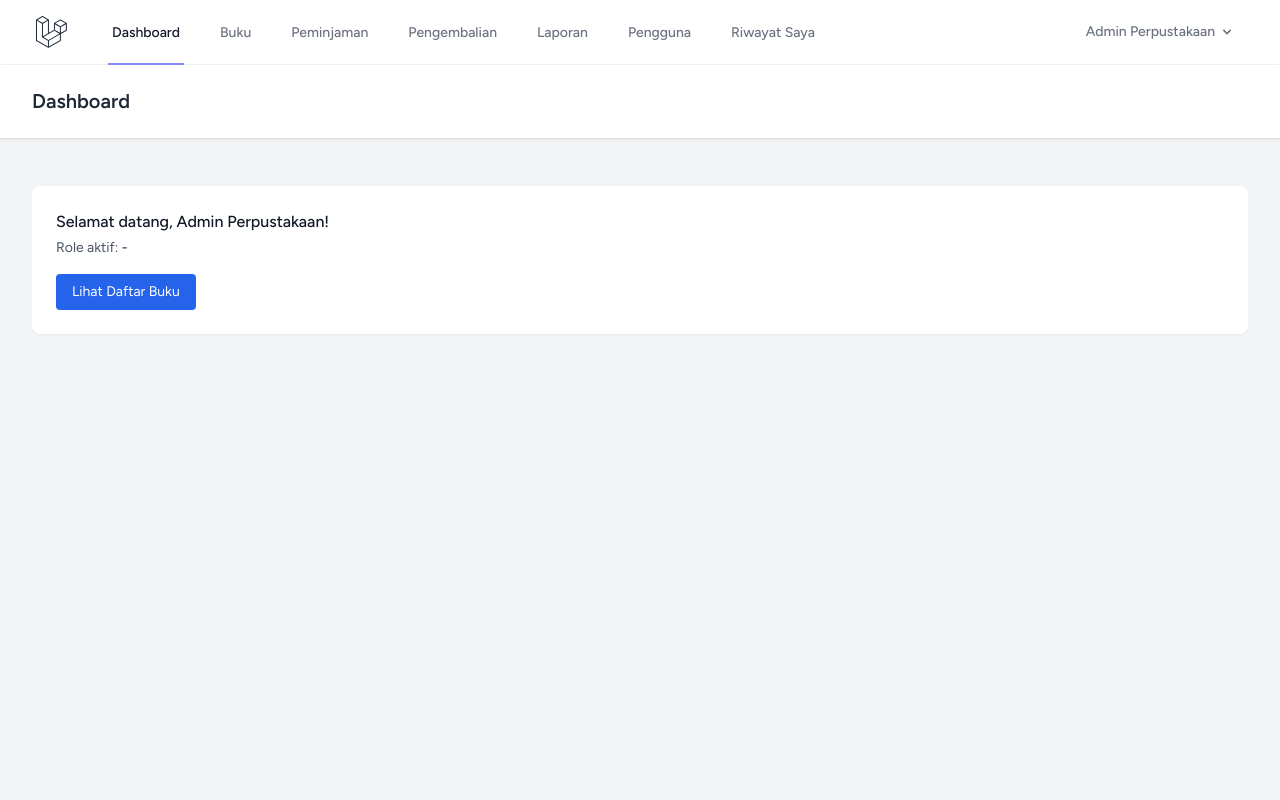
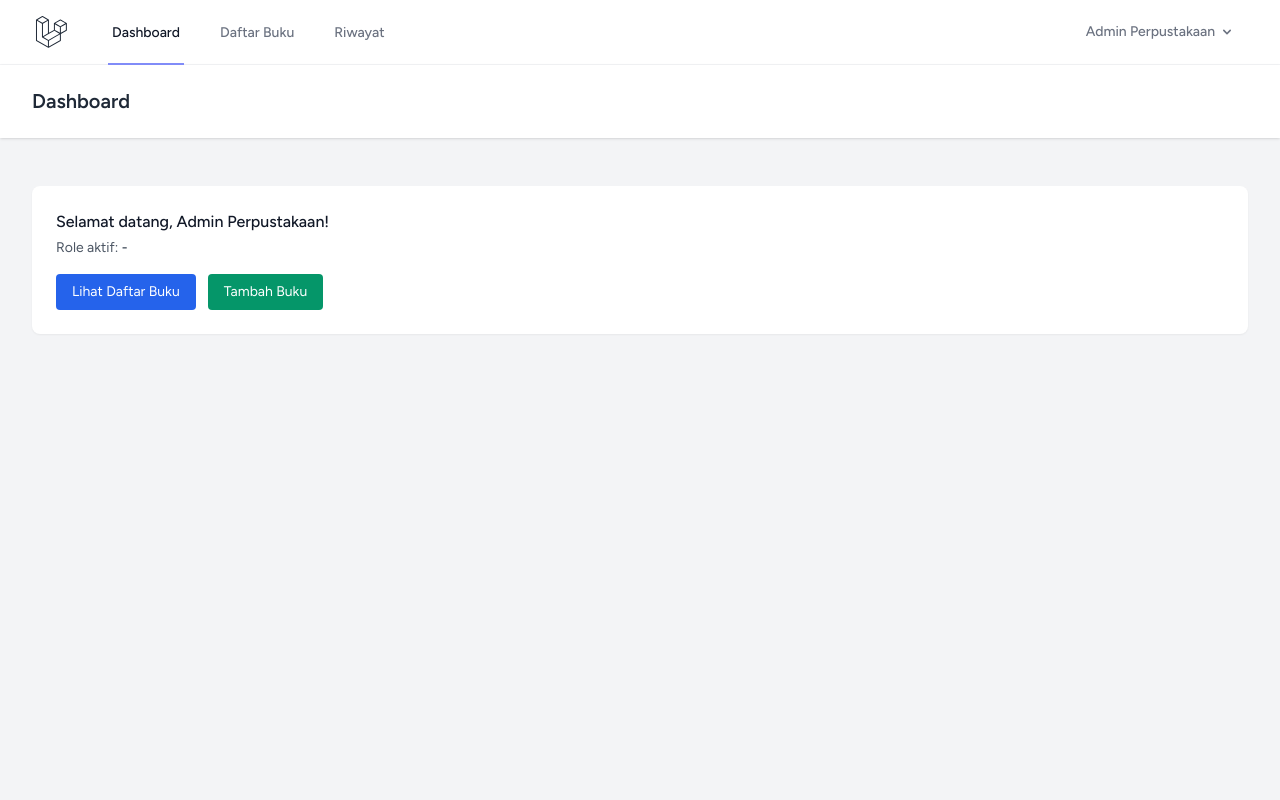
Before and after one commit to Eoo22/Perpustakaan_250441100095_Modul7, a Laravel app: page /dashboard in a window 1280 px wide. Run offline with Laravel 12, Linux system fonts and the light colour scheme; a user stored in the database is signed in; data comes from the database, SQL or seed files in the repository; style sheets or scripts are compiled from the project's sources.

Commit message:
Update auth redirect dan layout navigasi

```diff
--- a/resources/views/dashboard.blade.php
+++ b/resources/views/dashboard.blade.php
@@ -10,7 +10,9 @@
             <div class="bg-white overflow-hidden shadow-sm sm:rounded-lg p-6">
                 @php
                     $user = auth()->user();
-                    $roles = method_exists($user, 'getRoleNames') ? $user->getRoleNames()->implode(', ') : ($user?->role ?? '-');
+                    $roles = ($user && method_exists($user, 'getRoleNames'))
+                        ? $user->getRoleNames()->implode(', ')
+                        : ($user?->role ?? '-');
                 @endphp
 
                 <p class="text-gray-900 font-medium">
@@ -25,6 +27,13 @@
                        class="px-4 py-2 bg-blue-600 text-white rounded hover:bg-blue-700 text-sm">
                         Lihat Daftar Buku
                     </a>
+
+                    @can('kelola-buku')
+                        <a href="{{ route('buku.create') }}"
+                           class="px-4 py-2 bg-emerald-600 text-white rounded hover:bg-emerald-700 text-sm">
+                            Tambah Buku
+                        </a>
+                    @endcan
                 </div>
             </div>
         </div>
--- a/resources/views/layouts/navigation.blade.php
+++ b/resources/views/layouts/navigation.blade.php
@@ -1,65 +1,39 @@
+@php
+    $user = auth()->user();
+@endphp
+
 <nav x-data="{ open: false }" class="bg-white border-b border-gray-100">
-    <!-- Primary Navigation Menu -->
     <div class="max-w-7xl mx-auto px-4 sm:px-6 lg:px-8">
         <div class="flex justify-between h-16">
             <div class="flex">
-                <!-- Logo -->
                 <div class="shrink-0 flex items-center">
                     <a href="{{ route('dashboard') }}">
                         <x-application-logo class="block h-9 w-auto fill-current text-gray-800" />
                     </a>
                 </div>
 
-                <!-- Navigation Links -->
                 <div class="hidden space-x-8 sm:-my-px sm:ms-10 sm:flex">
-                    <x-nav-link :href="route('dashboard')" :active="request()->routeIs('dashboard', 'admin.dashboard', 'petugas.dashboard')">
+                    <x-nav-link :href="route('dashboard')" :active="request()->routeIs('dashboard')">
                         {{ __('Dashboard') }}
                     </x-nav-link>
 
-                    @can('lihat-daftar-buku')
                     <x-nav-link :href="route('buku.index')" :active="request()->routeIs('buku.*')">
-                            Buku
+                        {{ __('Daftar Buku') }}
                     </x-nav-link>
-                    @endcan
 
-                    @can('kelola-peminjaman')
-                        <x-nav-link :href="route('peminjaman.index')" :active="request()->routeIs('peminjaman.index')">
-                            Peminjaman
+                    @if (Route::has('riwayat.index'))
+                        <x-nav-link :href="route('riwayat.index')" :active="request()->routeIs('riwayat.*')">
+                            {{ __('Riwayat') }}
                         </x-nav-link>
-                    @endcan
-
-                    @can('kelola-pengembalian')
-                        <x-nav-link :href="route('pengembalian.index')" :active="request()->routeIs('pengembalian.*')">
-                            Pengembalian
-                        </x-nav-link>
-                    @endcan
-
-                    @can('lihat-laporan-perpustakaan')
-                        <x-nav-link :href="route('laporan.index')" :active="request()->routeIs('laporan.*')">
-                            Laporan
-                        </x-nav-link>
-                    @endcan
-
-                    @can('kelola-data-pengguna')
-                        <x-nav-link :href="route('users.index')" :active="request()->routeIs('users.*')">
-                            Pengguna
-                        </x-nav-link>
-                    @endcan
-
-                    @can('lihat-riwayat-peminjaman-sendiri')
-                        <x-nav-link :href="route('riwayat.index')" :active="request()->routeIs('riwayat.*', 'peminjaman.create')">
-                            Riwayat Saya
-                        </x-nav-link>
-                    @endcan
+                    @endif
                 </div>
             </div>
 
-            <!-- Settings Dropdown -->
             <div class="hidden sm:flex sm:items-center sm:ms-6">
                 <x-dropdown align="right" width="48">
                     <x-slot name="trigger">
                         <button class="inline-flex items-center px-3 py-2 border border-transparent text-sm leading-4 font-medium rounded-md text-gray-500 bg-white hover:text-gray-700 focus:outline-none transition ease-in-out duration-150">
-                            <div>{{ Auth::user()->name }}</div>
+                            <div>{{ $user?->name ?? 'Akun' }}</div>
 
                             <div class="ms-1">
                                 <svg class="fill-current h-4 w-4" xmlns="http://www.w3.org/2000/svg" viewBox="0 0 20 20">
@@ -70,13 +44,10 @@
                     </x-slot>
 
                     <x-slot name="content">
-                        @can('lihat-profil-sendiri')
                         <x-dropdown-link :href="route('profile.edit')">
                             {{ __('Profile') }}
                         </x-dropdown-link>
-                        @endcan
 
-                        <!-- Authentication -->
                         <form method="POST" action="{{ route('logout') }}">
                             @csrf
 
@@ -90,7 +61,6 @@
                 </x-dropdown>
             </div>
 
-            <!-- Hamburger -->
             <div class="-me-2 flex items-center sm:hidden">
                 <button @click="open = ! open" class="inline-flex items-center justify-center p-2 rounded-md text-gray-400 hover:text-gray-500 hover:bg-gray-100 focus:outline-none focus:bg-gray-100 focus:text-gray-500 transition duration-150 ease-in-out">
                     <svg class="h-6 w-6" stroke="currentColor" fill="none" viewBox="0 0 24 24">
@@ -102,65 +72,34 @@
         </div>
     </div>
 
-    <!-- Responsive Navigation Menu -->
     <div :class="{'block': open, 'hidden': ! open}" class="hidden sm:hidden">
         <div class="pt-2 pb-3 space-y-1">
-            <x-responsive-nav-link :href="route('dashboard')" :active="request()->routeIs('dashboard', 'admin.dashboard', 'petugas.dashboard')">
+            <x-responsive-nav-link :href="route('dashboard')" :active="request()->routeIs('dashboard')">
                 {{ __('Dashboard') }}
             </x-responsive-nav-link>
 
-            @can('lihat-daftar-buku')
             <x-responsive-nav-link :href="route('buku.index')" :active="request()->routeIs('buku.*')">
-                    Buku
+                {{ __('Daftar Buku') }}
             </x-responsive-nav-link>
-            @endcan
 
-            @can('kelola-peminjaman')
-                <x-responsive-nav-link :href="route('peminjaman.index')" :active="request()->routeIs('peminjaman.index')">
-                    Peminjaman
+            @if (Route::has('riwayat.index'))
+                <x-responsive-nav-link :href="route('riwayat.index')" :active="request()->routeIs('riwayat.*')">
+                    {{ __('Riwayat') }}
                 </x-responsive-nav-link>
-            @endcan
-
-            @can('kelola-pengembalian')
-                <x-responsive-nav-link :href="route('pengembalian.index')" :active="request()->routeIs('pengembalian.*')">
-                    Pengembalian
-                </x-responsive-nav-link>
-            @endcan
-
-            @can('lihat-laporan-perpustakaan')
-                <x-responsive-nav-link :href="route('laporan.index')" :active="request()->routeIs('laporan.*')">
-                    Laporan
-                </x-responsive-nav-link>
-            @endcan
-
-            @can('kelola-data-pengguna')
-                <x-responsive-nav-link :href="route('users.index')" :active="request()->routeIs('users.*')">
-                    Pengguna
-                </x-responsive-nav-link>
-            @endcan
-
-            @can('lihat-riwayat-peminjaman-sendiri')
-                <x-responsive-nav-link :href="route('riwayat.index')" :active="request()->routeIs('riwayat.*', 'peminjaman.create')">
-                    Riwayat Saya
-                </x-responsive-nav-link>
-            @endcan
+            @endif
         </div>
 
-        <!-- Responsive Settings Options -->
         <div class="pt-4 pb-1 border-t border-gray-200">
             <div class="px-4">
-                <div class="font-medium text-base text-gray-800">{{ Auth::user()->name }}</div>
-                <div class="font-medium text-sm text-gray-500">{{ Auth::user()->email }}</div>
+                <div class="font-medium text-base text-gray-800">{{ $user?->name ?? 'Akun' }}</div>
+                <div class="font-medium text-sm text-gray-500">{{ $user?->email ?? '' }}</div>
             </div>
 
             <div class="mt-3 space-y-1">
-                @can('lihat-profil-sendiri')
                 <x-responsive-nav-link :href="route('profile.edit')">
                     {{ __('Profile') }}
                 </x-responsive-nav-link>
-                @endcan
 
-                <!-- Authentication -->
                 <form method="POST" action="{{ route('logout') }}">
                     @csrf
 
```
Also changed, not shown: app/Http/Controllers/Auth/AuthenticatedSessionController.php (+0 -9 lines), resources/views/layouts/app.blade.php (line endings or trailing spaces). Lines whose indentation alone changed are shown as unchanged.
